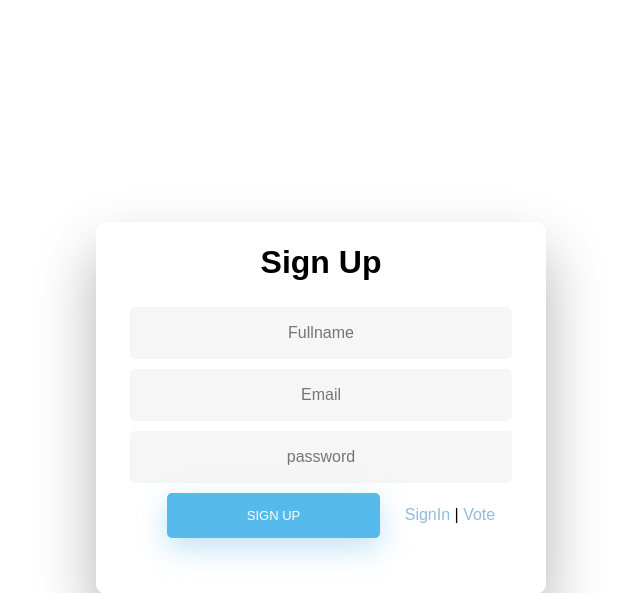
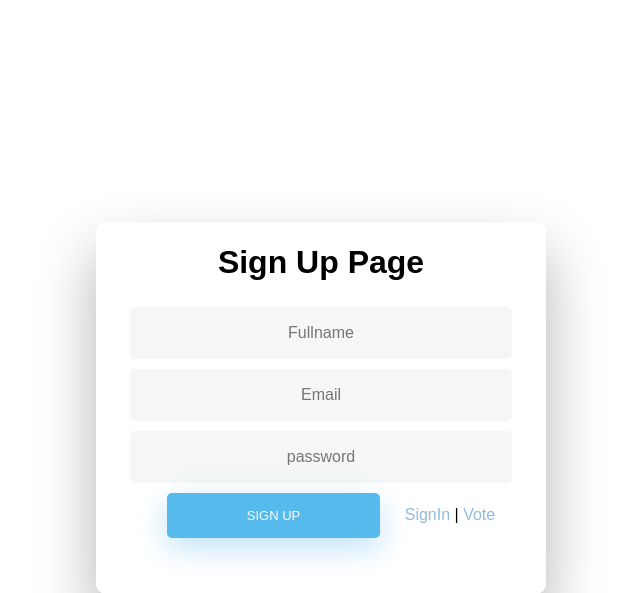
Before and after one commit to saunak99/starwars, a PHP site: page /signup.php in a window 1280 px wide. Shown: the top 593 px of the page, without its empty margins (319-959 px from the left). Run offline with PHP 8.4, Linux system fonts and the light colour scheme; some libraries are stand-ins or nearby versions.

Commit message:
Update signup.php

```diff
--- a/signup.php
+++ b/signup.php
@@ -15,7 +15,7 @@
   }
   ?>
     <!-- Login Form -->
-	<h1>Sign Up</h1>
+	<h1>Sign Up Page</h1>
     <form action="signupuser.php" method = "post">
       <input type="text" id="" class="fadeIn second" name="fullname" required placeholder="Fullname">
 	  <input type="text" id="login" class="fadeIn second" name="email" required placeholder="Email">
```
